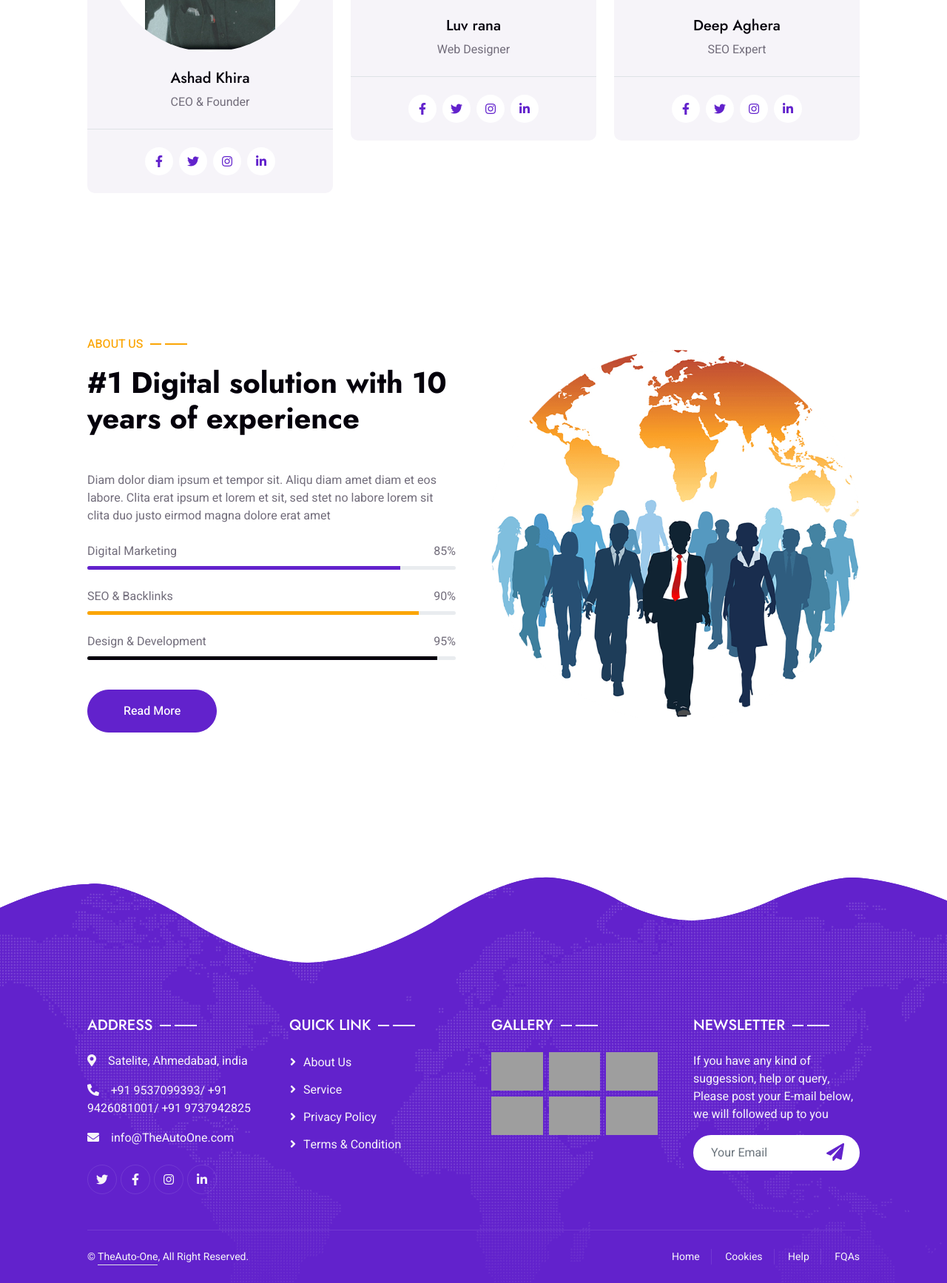
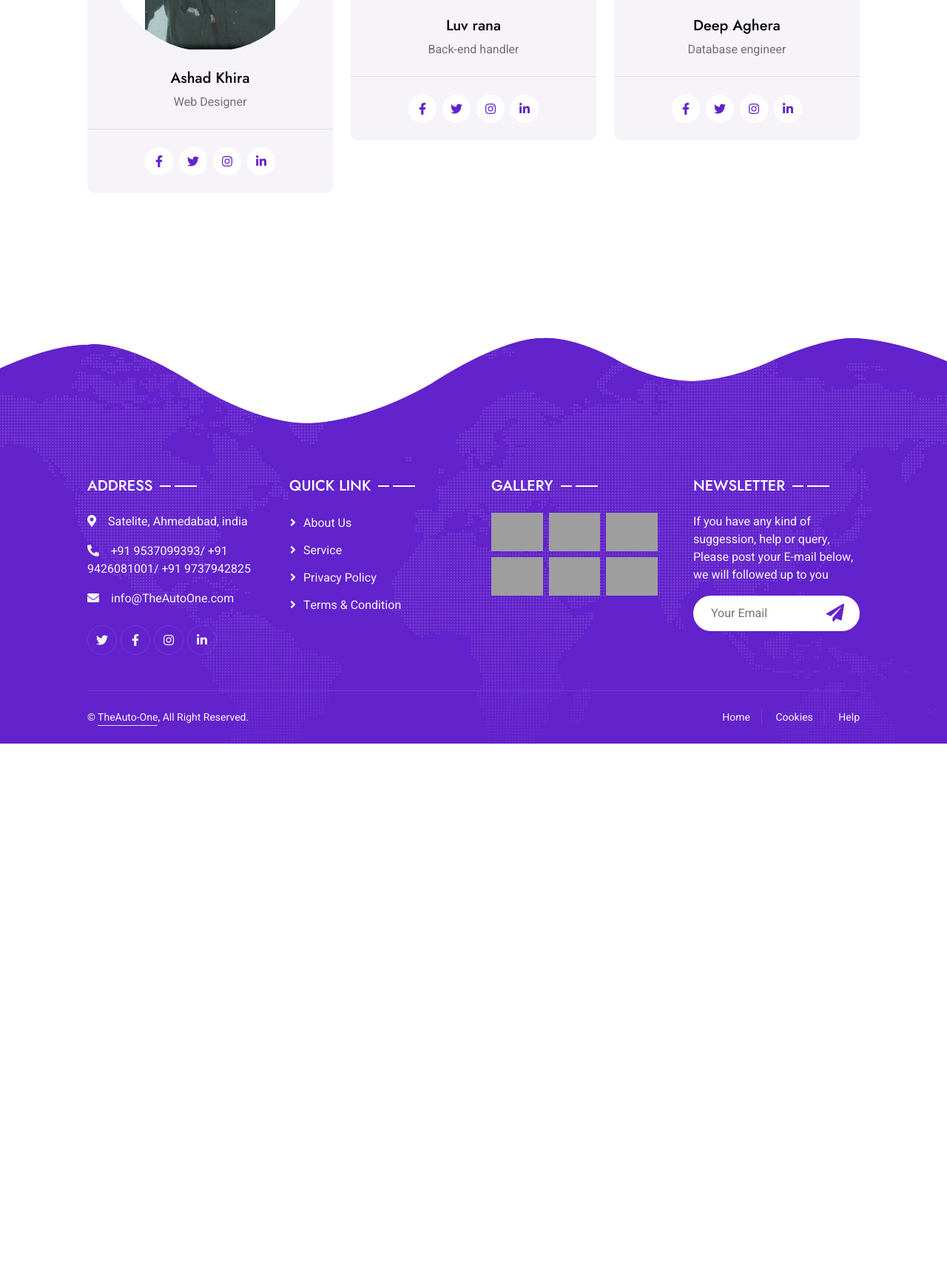
Before and after one commit to Ashad078/CarRental, a Django app: page /about in a window 1280 px wide. Shown: the part 1063-2797 px from the top of the page at 74% size. After the commit the page ends 2068 px from the top, so only its background shows below. Run offline with Django 3.2, Linux system fonts and the light colour scheme; some libraries are stand-ins or nearby versions; grey boxes are pictures that could not be loaded.

Commit message:
Initaial commit

```diff
--- a/customer_portal/templates/customer/manage.html
+++ b/customer_portal/templates/customer/manage.html
@@ -95,7 +95,7 @@
   <tr>
     <td>{{order.vehicle.car_name}}</td>
     <td>{{order.days}}</td>
-    <td>${{order.rent}}</td>
+    <td> ₹ {{order.rent}}</td>
     <td>{{order.vehicle.capacity}} Seats</td>
     <td>{{order.vehicle.description}}</td>
     <td>{{order.vehicle.area.pincode}}</td>
--- a/customer_portal/views.py
+++ b/customer_portal/views.py
@@ -109,7 +109,7 @@
 @login_required
 def confirm(request):
     vehicle_id = request.POST['id']
-    amount = request.POST.get('amount', '')
+   # amount = request.POST.get('amount', '')
     username = request.user
     user = User.objects.get(username = username)
     days = request.POST['days']
@@ -121,10 +121,10 @@
         car_dealer.wallet += rent
         car_dealer.save()
         try:
-            order = Orders(vehicle = vehicle, car_dealer = car_dealer, user = user, rent=rent, sdate=sdate, days=days, amount=amount)
+            order = Orders(vehicle = vehicle, car_dealer = car_dealer, user = user, rent=rent, sdate = sdate, days=days,)# amount=amount)
             order.save()
         except:
-            order = Orders.objects.get(vehicle = vehicle, car_dealer = car_dealer, user = user, rent=rent, days=days,sdate=sdate, amount=amount)
+            order = Orders.objects.get(vehicle = vehicle, car_dealer = car_dealer, user = user, rent=rent, days=days,sdate = sdate, amount=amount)
         vehicle.is_available = False
         vehicle.save()
         return render(request, 'customer/confirmed.html', {'order':order})
--- a/ocrs/urls.py
+++ b/ocrs/urls.py
@@ -25,6 +25,6 @@
     path('service',include('home.urls')),
 ]
 
-admin.site.site_header = "an Ashad Khira's Company"
+admin.site.site_header = "The auto-one"
 admin.site.site_title = "Admin_Page"
 admin.site.index_title = "Welcome to Ashad's Admin Portal"
--- a/templates/about.html
+++ b/templates/about.html
@@ -102,7 +102,7 @@
                             <div class="text-center border-bottom p-4">
                                 <img class="img-fluid rounded-circle mb-4" src="{%static 'img/Ashad_1.jpeg' %}" alt="">
                                 <h5>Ashad Khira</h5>
-                                <span>CEO & Founder</span>
+                                <span>Web Designer</span>
                             </div>
                             <div class="d-flex justify-content-center p-4">
                                 <a class="btn btn-square mx-1" href=""><i class="fab fa-facebook-f"></i></a>
@@ -117,13 +117,13 @@
                             <div class="text-center border-bottom p-4">
                                 <img class="img-fluid rounded-circle mb-4" src="{%static 'img/Luv.jpg' %}" alt="">
                                 <h5>Luv rana</h5>
-                                <span>Web Designer</span>
+                                <span>Back-end handler</span>
                             </div>
                             <div class="d-flex justify-content-center p-4">
-                                <a class="btn btn-square mx-1" href=""><i class="fab fa-facebook-f"></i></a>
-                                <a class="btn btn-square mx-1" href=""><i class="fab fa-twitter"></i></a>
-                                <a class="btn btn-square mx-1" href=""><i class="fab fa-instagram"></i></a>
-                                <a class="btn btn-square mx-1" href=""><i class="fab fa-linkedin-in"></i></a>
+                                <a class="btn btn-square mx-1" href="https://www.instagram.com/the___rana/?hl=en" target="_blank" rel="noopener"><i class="fab fa-facebook-f"></i></a>
+                                <a class="btn btn-square mx-1" href="https://twitter.com/lavkumarsinh"  target="_blank" rel="noopener"><i class="fab fa-twitter"></i></a>
+                                <a class="btn btn-square mx-1" href="https://www.instagram.com/the___rana/?hl=en"  target="_blank" rel="noopener"><i class="fab fa-instagram"></i></a>
+                                <a class="btn btn-square mx-1" href="https://in.linkedin.com/in/rana-luv-057584160" target="_blank" rel="noopener"><i class="fab fa-linkedin-in"></i></a>
                             </div>
                         </div>
                     </div>
@@ -132,13 +132,13 @@
                             <div class="text-center border-bottom p-4">
                                 <img class="img-fluid rounded-circle mb-4" src="{%static 'img/Deep.jpg' %}" alt="">
                                 <h5>Deep Aghera</h5>
-                                <span>SEO Expert</span>
+                                <span>Database engineer</span>
                             </div>
                             <div class="d-flex justify-content-center p-4">
-                                <a class="btn btn-square mx-1" href=""><i class="fab fa-facebook-f"></i></a>
-                                <a class="btn btn-square mx-1" href=""><i class="fab fa-twitter"></i></a>
-                                <a class="btn btn-square mx-1" href=""><i class="fab fa-instagram"></i></a>
-                                <a class="btn btn-square mx-1" href=""><i class="fab fa-linkedin-in"></i></a>
+                                <a class="btn btn-square mx-1" href="https://www.instagram.com/deep__aghera/" target="_blank" rel="noopener"><i class="fab fa-facebook-f"></i></a>
+                                <a class="btn btn-square mx-1" href="https://www.instagram.com/deep__aghera/"  target="_blank" rel="noopener"><i class="fab fa-twitter"></i></a>
+                                <a class="btn btn-square mx-1" href="https://www.instagram.com/deep__aghera/"  target="_blank" rel="noopener"><i class="fab fa-instagram"></i></a>
+                                <a class="btn btn-square mx-1" href="https://in.linkedin.com/in/deep-aghera?trk=people-guest_people_search-card" target="_blank" rel="noopener"><i class="fab fa-linkedin-in"></i></a>
                             </div>
                         </div>
                     </div>
@@ -146,51 +146,6 @@
             </div>
         </div>
         <!-- Team End -->
-
-        <!-- About Start -->
-        <div class="container-xxl py-5">
-            <div class="container py-5 px-lg-5">
-                <div class="row g-5 align-items-center">
-                    <div class="col-lg-6 wow fadeInUp" data-wow-delay="0.1s">
-                        <p class="section-title text-secondary">About Us<span></span></p>
-                        <h1 class="mb-5">#1 Digital solution with 10 years of experience</h1>
-                        <p class="mb-4">Diam dolor diam ipsum et tempor sit. Aliqu diam amet diam et eos labore. Clita erat ipsum et lorem et sit, sed stet no labore lorem sit clita duo justo eirmod magna dolore erat amet</p>
-                        <div class="skill mb-4">
-                            <div class="d-flex justify-content-between">
-                                <p class="mb-2">Digital Marketing</p>
-                                <p class="mb-2">85%</p>
-                            </div>
-                            <div class="progress">
-                                <div class="progress-bar bg-primary" role="progressbar" aria-valuenow="85" aria-valuemin="0" aria-valuemax="100"></div>
-                            </div>
-                        </div>
-                        <div class="skill mb-4">
-                            <div class="d-flex justify-content-between">
-                                <p class="mb-2">SEO & Backlinks</p>
-                                <p class="mb-2">90%</p>
-                            </div>
-                            <div class="progress">
-                                <div class="progress-bar bg-secondary" role="progressbar" aria-valuenow="90" aria-valuemin="0" aria-valuemax="100"></div>
-                            </div>
-                        </div>
-                        <div class="skill mb-4">
-                            <div class="d-flex justify-content-between">
-                                <p class="mb-2">Design & Development</p>
-                                <p class="mb-2">95%</p>
-                            </div>
-                            <div class="progress">
-                                <div class="progress-bar bg-dark" role="progressbar" aria-valuenow="95" aria-valuemin="0" aria-valuemax="100"></div>
-                            </div>
-                        </div>
-                        <a href="" class="btn btn-primary py-sm-3 px-sm-5 rounded-pill mt-3">Read More</a>
-                    </div>
-                    <div class="col-lg-6">
-                        <img class="img-fluid wow zoomIn" data-wow-delay="0.5s" src="{%static 'img/about.png' %}">
-                    </div>
-                </div>
-            </div>
-        </div>
-        <!-- About End -->
 
 
 <!-- Footer Start -->
@@ -203,18 +158,18 @@
                 <p><i class="fa fa-phone-alt me-3"></i>+91 9537099393/ +91  9426081001/ +91 9737942825 </p>
                 <p><i class="fa fa-envelope me-3"></i>info@TheAutoOne.com</p>
                 <div class="d-flex pt-2">
-                    <a class="btn btn-outline-light btn-social" href=""><i class="fab fa-twitter"></i></a>
-                    <a class="btn btn-outline-light btn-social" href=""><i class="fab fa-facebook-f"></i></a>
-                    <a class="btn btn-outline-light btn-social" href=""><i class="fab fa-instagram"></i></a>
-                    <a class="btn btn-outline-light btn-social" href=""><i class="fab fa-linkedin-in"></i></a>
+                    <a class="btn btn-outline-light btn-social" href="https://twitter.com/KhiraAshad/" target="_blank" rel="noopener"><i class="fab fa-twitter"></i></a>
+                            <a class="btn btn-outline-light btn-social" href="https://www.facebook.com/ashad.khira" target="_blank" rel="noopener"><i class="fab fa-facebook-f"></i></a>
+                            <a class="btn btn-outline-light btn-social" href="https://www.instagram.com/ashad_khira/?hl=en%20ashad%20khira" target="_blank" rel="noopener"><i class="fab fa-instagram"></i></a>
+                            <a class="btn btn-outline-light btn-social" href="https://in.linkedin.com/in/ashad-khira-b4a9161bb" target="_blank" rel="noopener"><i class="fab fa-linkedin-in"></i></a>
                 </div>
             </div>
             <div class="col-md-6 col-lg-3">
                 <p class="section-title text-white h5 mb-4">Quick Link<span></span></p>
                 <a class="btn btn-link" href="/about">About Us</a>
                 <a class="btn btn-link" href="/service">Service</a>
-                <a class="btn btn-link" href="">Privacy Policy</a>
-                <a class="btn btn-link" href="">Terms & Condition</a>
+                <a class="btn btn-link" href="https://www.freeprivacypolicy.com/live/0931e2f8-2dcb-49d9-be9a-15dbadf70828" target="_blank" rel="noopener">Privacy Policy</a>
+                <a class="btn btn-link" href="https://www.termsandconditionsgenerator.com/live.php?token=U7MmgJObOwhahtbETWjwqEFNlsuwrMPl" target="_blank" rel="noopener">Terms & Condition</a>
             </div>
             <div class="col-md-6 col-lg-3">
                 <p class="section-title text-white h5 mb-4">Gallery<span></span></p>
@@ -244,7 +199,7 @@
                 <p>If you have any kind of suggession, help or query, Please post your E-mail below, we will followed up to you</p>
                 <div class="position-relative w-100 mt-3">
                     <input class="form-control border-0 rounded-pill w-100 ps-4 pe-5" type="text" placeholder="Your Email" style="height: 48px;">
-                    <button type="button" class="btn shadow-none position-absolute top-0 end-0 mt-1 me-2"><i class="fa fa-paper-plane text-primary fs-4"></i></button>
+                    <button type="button" class="btn shadow-none position-absolute top-0 end-0 mt-1 me-2" name="b111"><i class="fa fa-paper-plane text-primary fs-4"></i></button>
                 </div>
             </div>
         </div>
@@ -259,9 +214,9 @@
                 <div class="col-md-6 text-center text-md-end">
                     <div class="footer-menu">
                         <a href="/">Home</a>
-                        <a href="">Cookies</a>
-                        <a href="">Help</a>
-                        <a href="">FQAs</a>
+                        <a href="https://www.freeprivacypolicy.com/live/29e388f2-5f25-45c0-9d0b-cbbc00725375" target="_blank" rel="noopener">Cookies</a>
+                        <a href="https://support.google.com/" target="_blank" rel="noopener">Help</a>
+                        {% comment %} <a href="">FQAs</a> {% endcomment %}
                     </div>
                 </div>
             </div>
@@ -274,6 +229,7 @@
 <!-- Back to Top -->
 <a href="" class="btn btn-lg btn-secondary btn-lg-square back-to-top"><i class="bi bi-arrow-up"></i></a>
 </div>
+
 
     <!-- JavaScript Libraries -->
     <script src="https://code.jquery.com/jquery-3.4.1.min.js"></script>
@@ -288,6 +244,8 @@
 
     <!-- Template Javascript -->
     <script src="{%static 'js/main.js' %}"></script>
+
+
 </body>
 
 </html>
```
Also changed, not shown: customer_portal/templates/customer/home_page.html (+6 -6 lines), templates/index.html (+6 -6 lines), templates/service.html (+14 -11 lines), static/js/main.js (line endings or trailing spaces).
